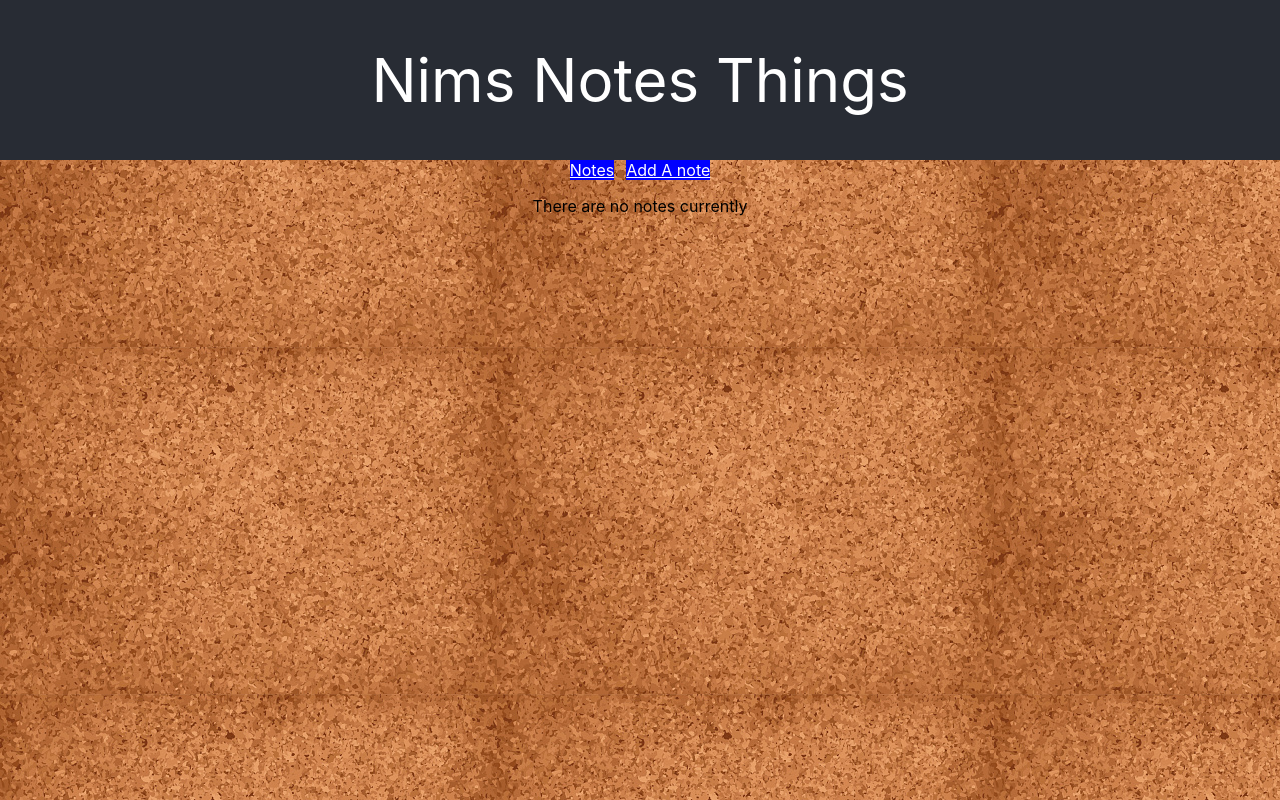
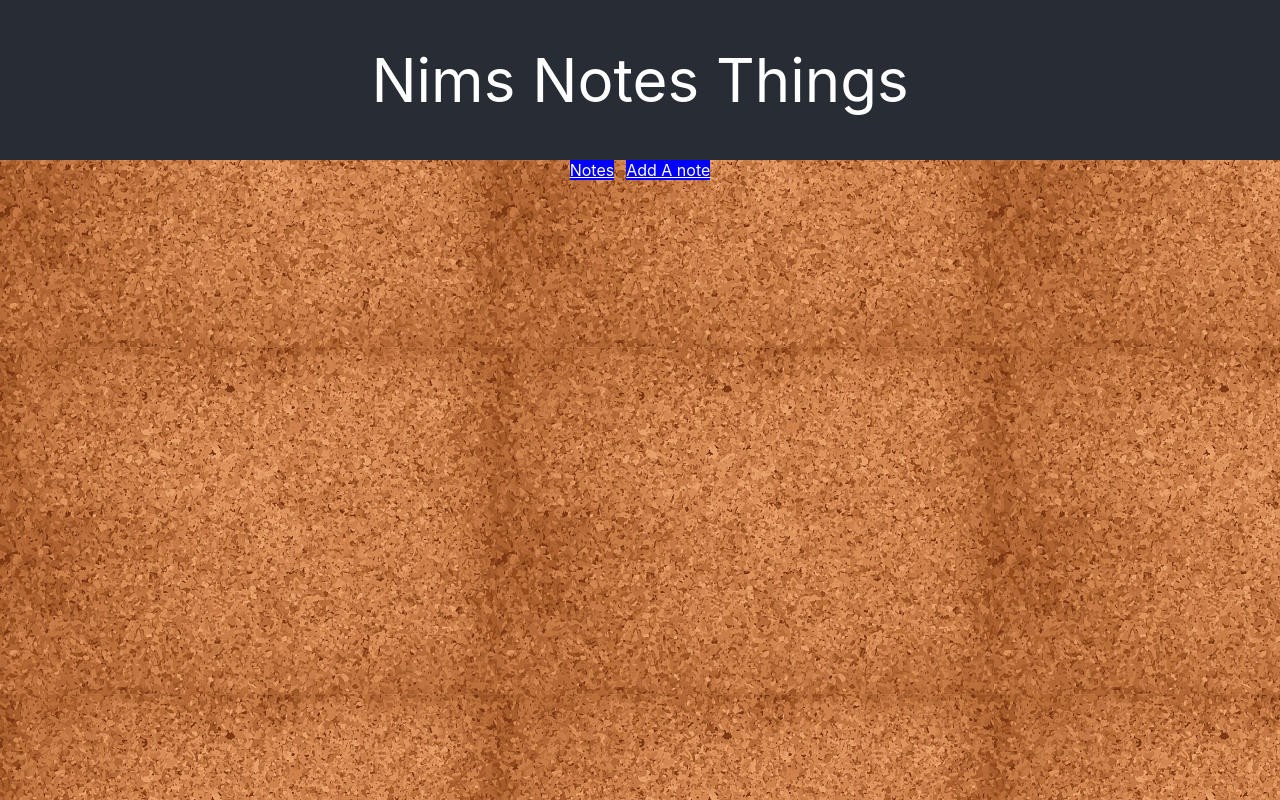
Before and after one commit to nf2000/nims-notes-things, a React (Create React App) app in the folder nims-notes-things/: page /deleteNote/1 in a window 1280 px wide. Built offline with nearby package versions, Linux system fonts and the light colour scheme.

Commit message:
removed navlink

```diff
--- a/nims-notes-things/src/App.js
+++ b/nims-notes-things/src/App.js
@@ -9,6 +9,7 @@ import Navbar from "./components/Navbar";
 import { BrowserRouter as Router, Route, Routes } from "react-router-dom";
 import { ToastContainer } from "react-toastify";
 import "react-toastify/dist/ReactToastify.css";
+
 function App() {
   return (
     <Provider store={store}>
@@ -30,7 +31,6 @@ function App() {
           <Routes>
             <Route path="/" element={<Form />} />
             <Route path="/notes" element={<Notes />} />
-            <Route exact path="/deleteNote/:noteId" element={<Notes />} />
             <Route exact path="/editNote/:noteId" element={<Form />} />
           </Routes>
         </Router>
--- a/nims-notes-things/src/components/notes.js
+++ b/nims-notes-things/src/components/notes.js
@@ -55,7 +55,6 @@ function Notes() {
             <p>{note.date}</p>
           </Header>
           <Content>{note.note}</Content>
-          <NavLink to={`/deleteNote/${note.id}`}></NavLink>
           <Button id={note.id} onClick={() => deleteNote(note.id)}>
             Delete
           </Button>
```
